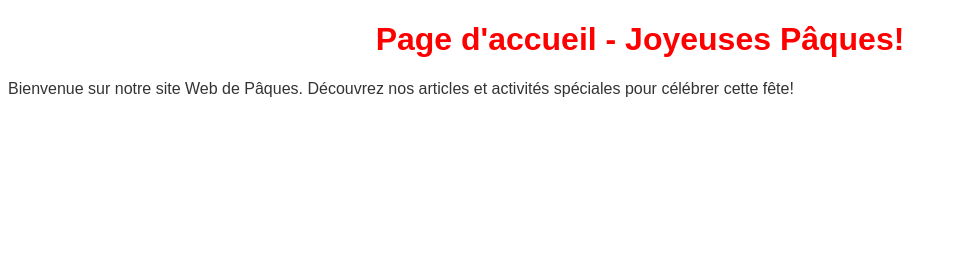
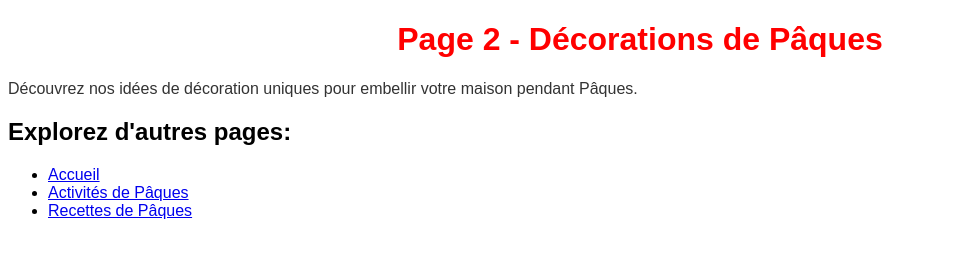
Before and after one commit to marieleadiab/marieleadiab.github.io, a plain HTML site: page index.html in a window 1280 px wide. Shown: the whole page, without its empty margins (0-956 px from the left). Drawn offline with Linux system fonts and the light colour scheme.

Commit message:
Update index.html
2eme version

```diff
--- a/index.html
+++ b/index.html
@@ -4,13 +4,20 @@
 <head>
   <meta charset="utf-8">
   <meta name="viewport" content="width=device-width">
-  <title>Page d'accueil - Pâques</title>
+  <title>Page 2 - Décorations de Pâques</title>
   <link href="feuilledestyle.css" rel="stylesheet" type="text/css" />
 </head>
 
 <body>
-  <h1>Page d'accueil - Joyeuses Pâques!</h1>
-  <p>Bienvenue sur notre site Web de Pâques. Découvrez nos articles et activités spéciales pour célébrer cette fête!</p>
+  <h1>Page 2 - Décorations de Pâques</h1>
+  <p>Découvrez nos idées de décoration uniques pour embellir votre maison pendant Pâques.</p>
+
+  <h2>Explorez d'autres pages:</h2>
+  <ul>
+    <li><a href="page1.html">Accueil</a></li>
+    <li><a href="page3.html">Activités de Pâques</a></li>
+    <li><a href="page4.html">Recettes de Pâques</a></li>
+  </ul>
 </body>
 
 </html>
```
